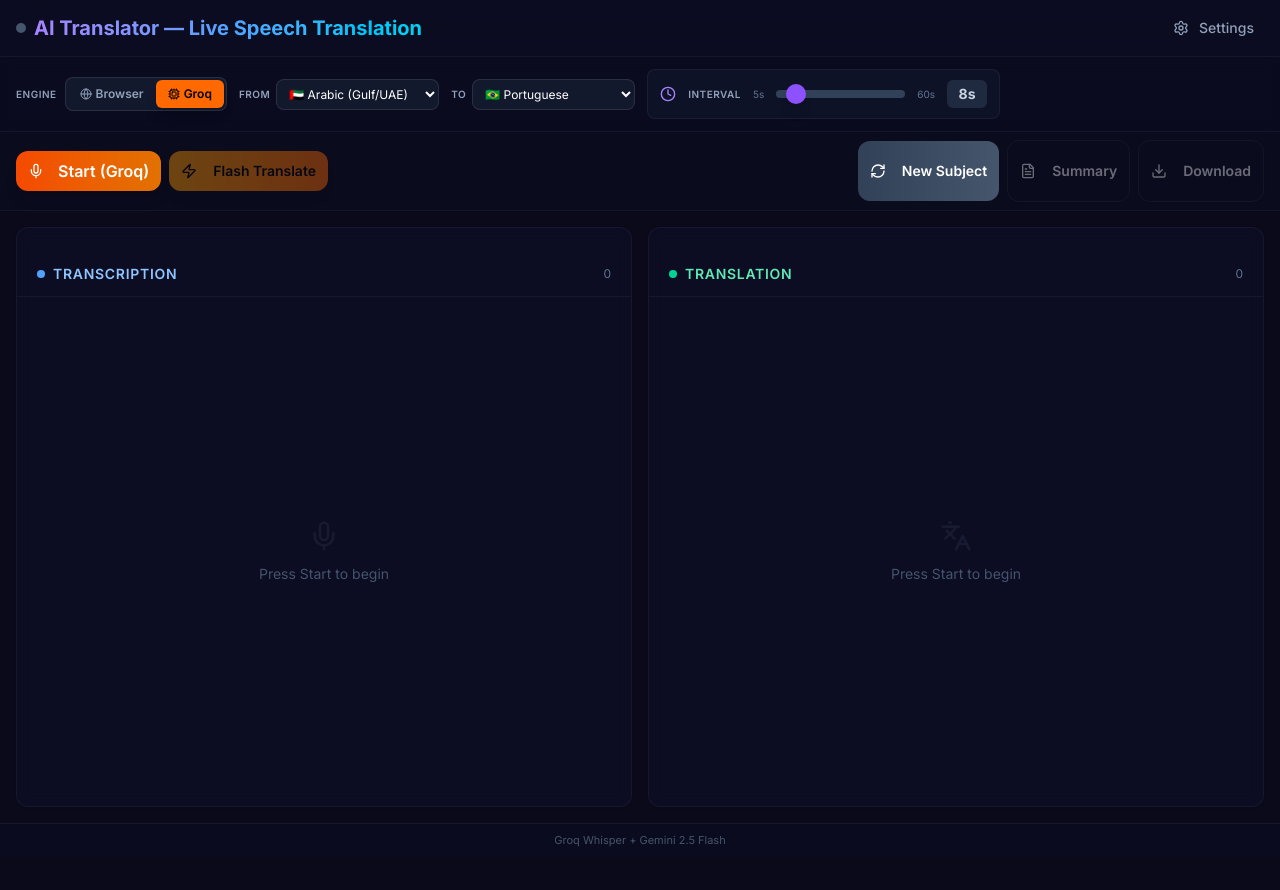
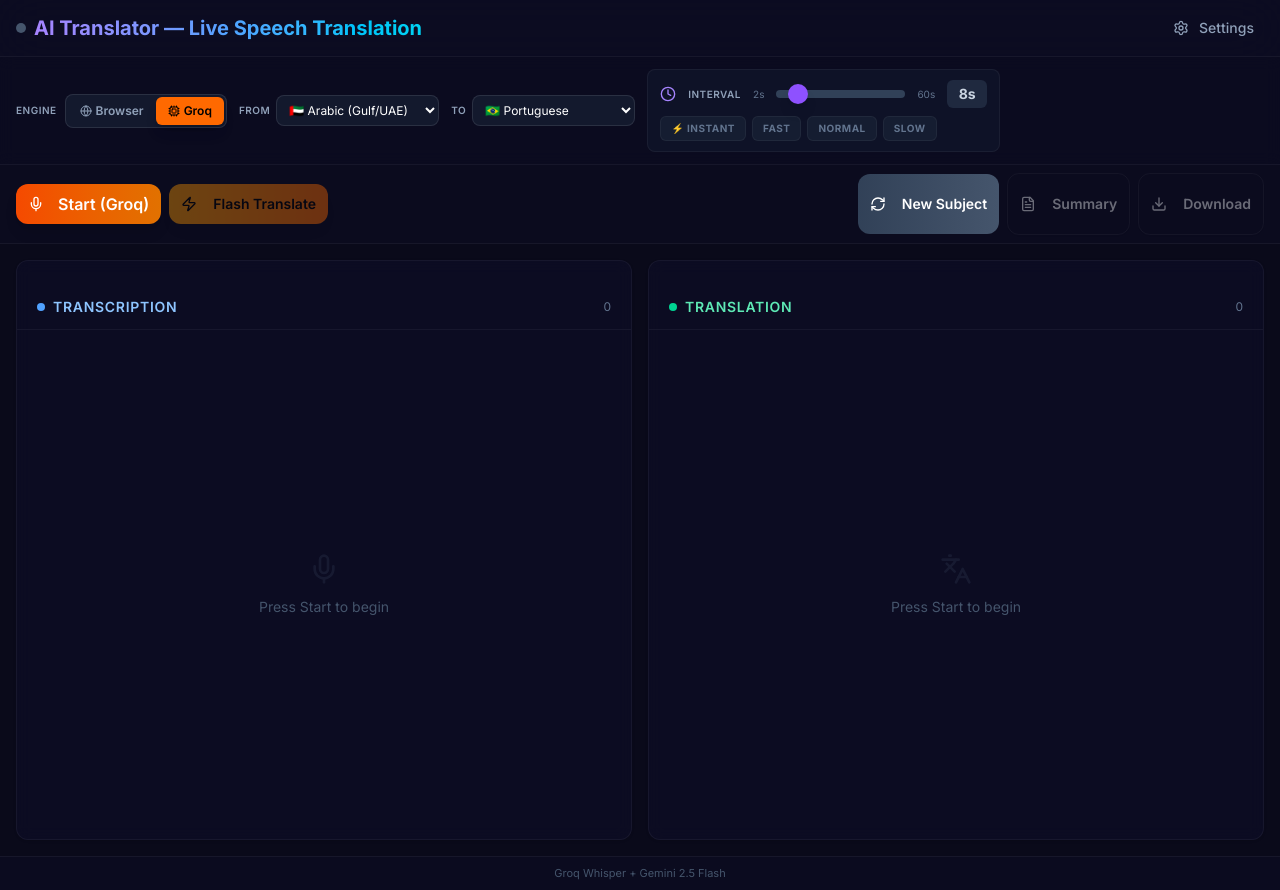
Before and after one commit to denisfeitoza/the-send, a Next.js app: page / in a window 1280 px wide. Before the commit the page ends 857 px from the top, so only its background shows below. Built offline with nearby package versions, Linux system fonts and the light colour scheme.

Commit message:
feat: semi-instant mode - interval presets + min 2s
- Slider min lowered from 5s to 2s, step=1 for precise control
- Preset buttons: ⚡ Instant (2s), Fast (5s), Normal (10s), Slow (30s)
- Instant button glows amber when active
- Works during recording - next cycle picks up new interval

```diff
--- a/src/app/page.tsx
+++ b/src/app/page.tsx
@@ -178,15 +178,16 @@
               </div>
 
               {/* Interval */}
-              <div className="col-span-2 flex items-center gap-3 bg-slate-800/30 border border-white/5 rounded-lg px-3 py-2.5">
+              <div className="col-span-2 bg-slate-800/30 border border-white/5 rounded-lg px-3 py-2.5 space-y-2">
+                <div className="flex items-center gap-3">
                   <Clock className="w-4 h-4 text-violet-400 shrink-0" />
                   <label className="text-[10px] text-slate-400 uppercase tracking-wider font-semibold shrink-0">Interval</label>
-                <span className="text-[10px] text-slate-500 shrink-0">5s</span>
+                  <span className="text-[10px] text-slate-500 shrink-0">2s</span>
                   <input
                     type="range"
-                  min={5}
+                    min={2}
                     max={60}
-                  step={5}
+                    step={1}
                     value={intervalSeconds}
                     onChange={(e) => setIntervalSeconds(Number(e.target.value))}
                     className="flex-1 h-2 bg-slate-700 rounded-full appearance-none cursor-pointer accent-violet-500 [&::-webkit-slider-thumb]:appearance-none [&::-webkit-slider-thumb]:w-5 [&::-webkit-slider-thumb]:h-5 [&::-webkit-slider-thumb]:rounded-full [&::-webkit-slider-thumb]:bg-violet-500 [&::-webkit-slider-thumb]:shadow-lg [&::-webkit-slider-thumb]:cursor-pointer [&::-moz-range-thumb]:w-5 [&::-moz-range-thumb]:h-5 [&::-moz-range-thumb]:rounded-full [&::-moz-range-thumb]:bg-violet-500 [&::-moz-range-thumb]:border-0 [&::-moz-range-thumb]:cursor-pointer"
@@ -196,6 +197,33 @@
                     ? "bg-violet-500/20 text-violet-300 border border-violet-500/30"
                     : "bg-slate-700/50 text-slate-300"
                     }`}>{intervalSeconds}s</span>
+                </div>
+                <div className="flex items-center gap-1.5">
+                  <button onClick={() => setIntervalSeconds(2)}
+                    className={`px-2.5 py-1 rounded-md text-[10px] font-bold uppercase tracking-wider transition-all ${intervalSeconds <= 2
+                      ? "bg-amber-500/20 text-amber-300 border border-amber-500/40 shadow-sm shadow-amber-500/20"
+                      : "bg-slate-800/50 text-slate-500 hover:text-slate-300 border border-white/5"}`}>
+                    ⚡ Instant
+                  </button>
+                  <button onClick={() => setIntervalSeconds(5)}
+                    className={`px-2.5 py-1 rounded-md text-[10px] font-bold uppercase tracking-wider transition-all ${intervalSeconds === 5
+                      ? "bg-violet-500/20 text-violet-300 border border-violet-500/40"
+                      : "bg-slate-800/50 text-slate-500 hover:text-slate-300 border border-white/5"}`}>
+                    Fast
+                  </button>
+                  <button onClick={() => setIntervalSeconds(10)}
+                    className={`px-2.5 py-1 rounded-md text-[10px] font-bold uppercase tracking-wider transition-all ${intervalSeconds === 10
+                      ? "bg-violet-500/20 text-violet-300 border border-violet-500/40"
+                      : "bg-slate-800/50 text-slate-500 hover:text-slate-300 border border-white/5"}`}>
+                    Normal
+                  </button>
+                  <button onClick={() => setIntervalSeconds(30)}
+                    className={`px-2.5 py-1 rounded-md text-[10px] font-bold uppercase tracking-wider transition-all ${intervalSeconds === 30
+                      ? "bg-violet-500/20 text-violet-300 border border-violet-500/40"
+                      : "bg-slate-800/50 text-slate-500 hover:text-slate-300 border border-white/5"}`}>
+                    Slow
+                  </button>
+                </div>
               </div>
             </div>
           </div>
```
Lines whose indentation alone changed are shown as unchanged.
